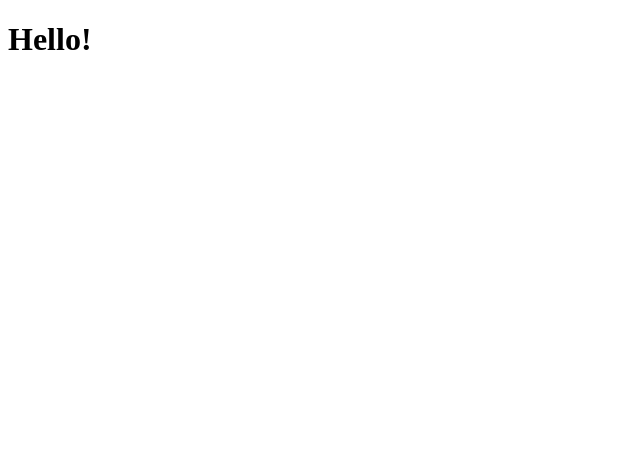
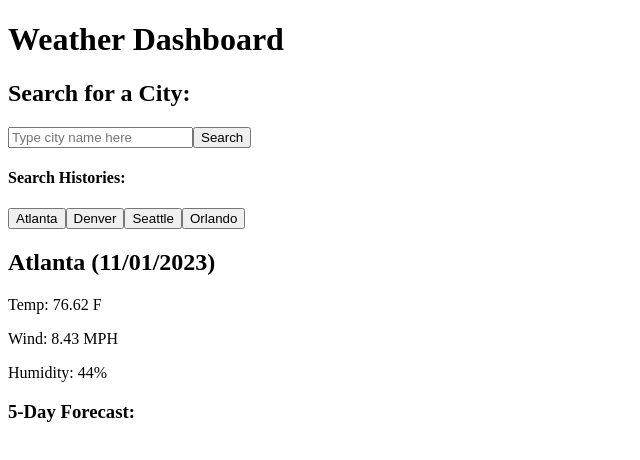
Before and after one commit to Danfeng-Danny-Wang/weather-dashboard, a React (Create React App) app: page / in a window 1280 px wide. Shown: the top 460 px of the page, without its empty margins (0-640 px from the left). Built offline with nearby package versions, Linux system fonts and the light colour scheme.

Commit message:
create components for the HTML structure

```diff
--- a/src/App.js
+++ /dev/null
@@ -1,9 +0,0 @@
-function App() {
-  return (
-    <div>
-      <h1>Hello!</h1>
-    </div>
-  );
-}
-
-export default App;
--- /dev/null
+++ b/src/components/App.js
@@ -0,0 +1,18 @@
+import Header from "./Header";
+import Main from "./Main";
+import Result from "./Result";
+import SearchBar from "./SearchBar";
+
+function App() {
+  return (
+    <>
+      <Header />
+      <SearchBar />
+      <Main>
+        <Result />
+      </Main>
+    </>
+  );
+}
+
+export default App;
--- /dev/null
+++ b/src/components/Header.js
@@ -0,0 +1,9 @@
+function Header() {
+  return (
+    <header>
+      <h1>Weather Dashboard</h1>
+    </header>
+  );
+}
+
+export default Header;
--- /dev/null
+++ b/src/components/Histories.js
@@ -0,0 +1,13 @@
+function Histories() {
+  return (
+    <div>
+      <h4>Search Histories:</h4>
+      <button>Atlanta</button>
+      <button>Denver</button>
+      <button>Seattle</button>
+      <button>Orlando</button>
+    </div>
+  );
+}
+
+export default Histories;
--- /dev/null
+++ b/src/components/Main.js
@@ -0,0 +1,5 @@
+function Main({ children }) {
+  return <main>{children}</main>;
+}
+
+export default Main;
--- /dev/null
+++ b/src/components/Result.js
@@ -0,0 +1,17 @@
+function Result() {
+  return (
+    <div>
+      <section>
+        <h2>Atlanta (11/01/2023)</h2>
+        <p>Temp: 76.62 F</p>
+        <p>Wind: 8.43 MPH</p>
+        <p>Humidity: 44%</p>
+      </section>
+      <section>
+        <h3>5-Day Forecast:</h3>
+      </section>
+    </div>
+  );
+}
+
+export default Result;
--- /dev/null
+++ b/src/components/Search.js
@@ -0,0 +1,11 @@
+function Search() {
+  return (
+    <div>
+      <h2>Search for a City:</h2>
+      <input placeholder="Type city name here" />
+      <button>Search</button>
+    </div>
+  );
+}
+
+export default Search;
--- /dev/null
+++ b/src/components/SearchBar.js
@@ -0,0 +1,13 @@
+import Histories from "./Histories";
+import Search from "./Search";
+
+function SearchBar() {
+  return (
+    <div>
+      <Search />
+      <Histories />
+    </div>
+  );
+}
+
+export default SearchBar;
--- a/src/index.js
+++ b/src/index.js
@@ -1,7 +1,7 @@
 import React from "react";
 import ReactDOM from "react-dom/client";
 import "./index.css";
-import App from "./App";
+import App from "./components/App";
 
 const root = ReactDOM.createRoot(document.getElementById("root"));
 root.render(
```
